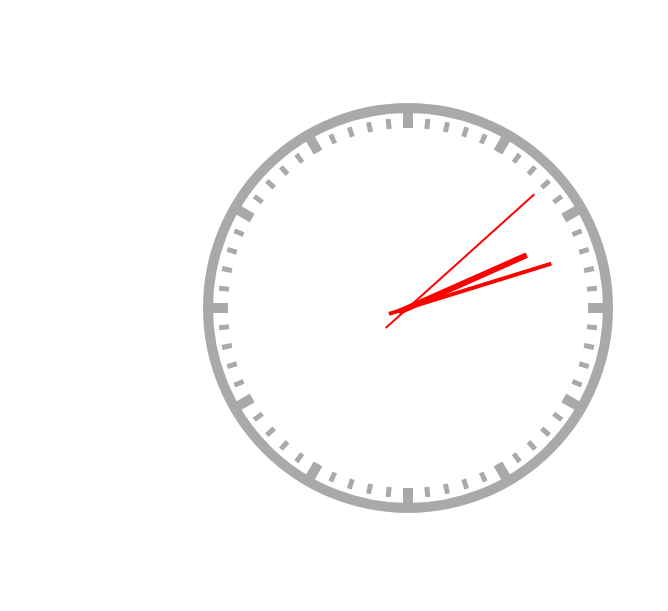
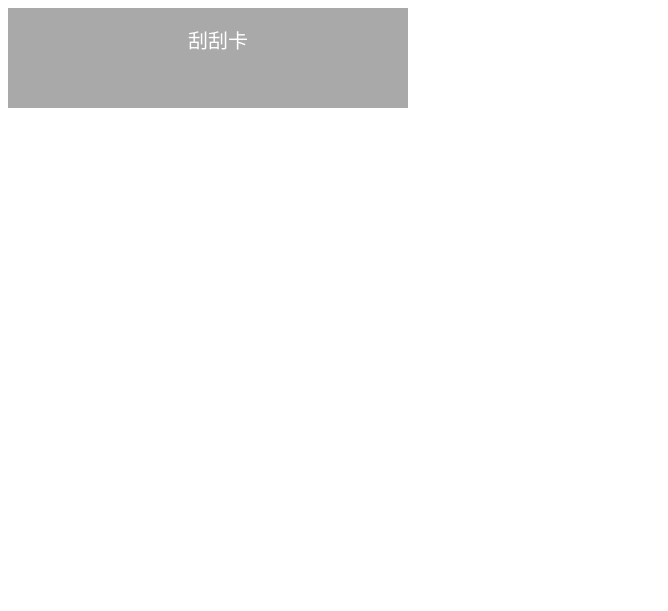
Before and after one commit to wanglinglei/canvas-case, a plain HTML site: page index.html in a window 1280 px wide. Shown: the whole page, without its empty margins (0-668 px from the left). Drawn offline with Linux system fonts and the light colour scheme.

Commit message:
feat:刮刮卡

```diff
--- a/index.html
+++ b/index.html
@@ -7,7 +7,39 @@
     <title>Document</title>
 </head>
 <body>
-    <canvas id="canvas" width="800" height="600"></canvas>
-    <script src="./scripts/clock.js"></script>
+    <!--   时钟
+        <canvas id="canvas" width="800" height="600"></canvas>
+        <script src="./scripts/clock.js"></script>
+    -->
+    <div id="ggk">
+        <div class="jp" id="jp"></div>
+        <canvas id="canvas" class="ggk-canvas" width="400" height="100"></canvas>
+    </div>
+    <script src="./scripts/scratchCard.js"></script>
 </body>
+<style>
+    #ggk{
+        position:relative;
+        width: 400px;
+        height: 100px;
+    }
+    .jp {
+        position:absolute;
+        top:0;
+        left:0;
+        width: 400px;
+        height: 100px;
+        text-align: center;
+        line-height: 100px;
+        font-size: 50px;
+        color:brown
+    }
+    .ggk-canvas{
+        position:absolute;
+        top:0;
+        left: 0;
+        width: 400px;
+        height: 100px;
+    }
+</style>
 </html>
--- /dev/null
+++ b/scripts/scratchCard.js
@@ -0,0 +1,53 @@
+const canvas = document.getElementById("canvas");
+const ctx = canvas.getContext("2d");
+const ggkDom=document.querySelector("#ggk");
+const jp=document.querySelector("#jp");
+
+
+
+// 创建一个目标图像
+ctx.fillStyle = "darkgray";
+ctx.fillRect(0,0,400,100);
+ctx.fillStyle="#fff";
+ctx.font = "20px Arial";
+ctx.fillText("刮刮卡",180,40)
+
+const rewardList=[{content:'一等奖',p:1},{content:'二等奖',p:5},{content:'三等奖',p:14},{content:'谢谢惠顾',p:100}]
+
+function randomReward(){
+   const randomNumber = Math.floor(Math.random()*100);
+
+   const item=rewardList.find(item=>randomNumber<item.p);
+   console.log(item,randomNumber);
+   const rewardText= item.content||'谢谢惠顾' ;
+   jp.textContent=rewardText;
+
+}
+randomReward()
+// https://www.w3school.com.cn/jsref/canvas_globalcompositeoperation.asp
+// 在目标图像顶部显示源图像, 之外的部分不可见
+// ctx.globalCompositeOperation ="source-atop"
+
+// // 创建一个源图像
+// ctx.fillStyle = "skyblue";
+// ctx.fillRect(200,200,200,200);
+let isDrawing = false;
+canvas.onmousedown=function(){
+  isDrawing=true
+}
+
+// 移动时绘制圆形 将源图像内的内容清除
+canvas.onmousemove=function(e){
+  if(isDrawing){
+    const x=e.pageX-ggkDom.offsetLeft;
+    const y=e.pageY-ggkDom.offsetTop;
+    ctx.globalCompositeOperation ="destination-out";
+    ctx.arc(x,y,20,0,2*Math.PI);
+    ctx.fill();
+  }
+}
+
+canvas.onmouseup=function(){
+  console.log('onmouseup');
+  isDrawing=false
+}
```
Also changed, not shown: 1 other file.
